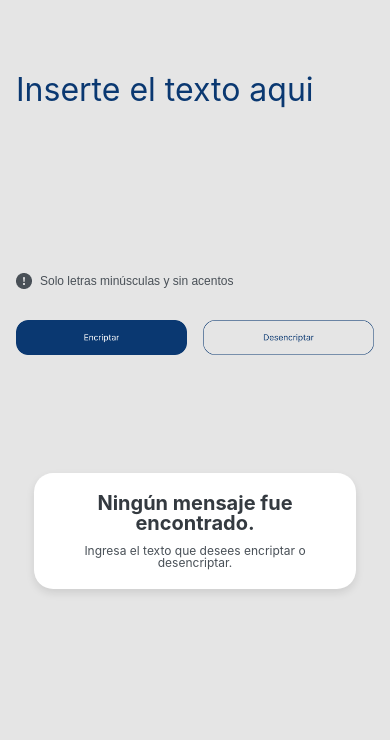
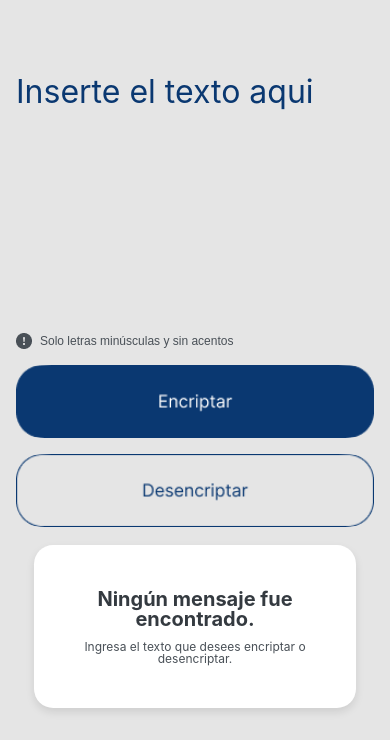
Before and after one commit to rodrigojg35/Encriptador-Challenge, a plain HTML site: page index.html in a window 390 px wide. Shown: the part 104-844 px from the top of the page. Drawn offline with Linux system fonts and the light colour scheme.

Commit message:
mas cambios al css

```diff
--- a/css/estilos.css
+++ b/css/estilos.css
@@ -232,26 +232,35 @@ body {
         width: 100%;
     }
 
-    .seccion{
-        padding-left: 8px;
-    }
-
     .contenedor {
         flex-direction: column;
-        gap: 0.5rem;
+        justify-content: flex-start;
+        align-content: flex-start;
+
         width: 100%;
+        padding: 0 1.5rem;
+        height: 100vh;
+        gap: 0;
     }
 
     .seccion-izquierda, .seccion-derecha {
         width: 100%;
         margin: 0;
-        display: flex;
-        align-items: center;
-        justify-content: center;
+    }
+
+    .seccion {
+        padding-left: 0%;
+        width: 100%;
+        height: 100%;
     }
 
     .img-logo{
-        margin-right: 30rem;
+        margin-right: 85%;
+    }
+
+    .input {
+        width: 100%;
+        height: 70%;
     }
 
     .seccion-botones{
@@ -266,8 +275,11 @@ body {
     .rectangulo {
         margin: 0 auto;
         width: 90%;
-        height: auto;
+        height: 100%;
+
         gap: 1.5rem;
+
+        margin-bottom: 2rem;
     }
 
 
@@ -297,55 +309,73 @@ body {
 /* Media queries para teléfonos */
 @media (max-width: 425px) {
 
-    .input {
-        width: 100%;
-        height: 10rem;
-    }
-
     .contenedor {
         flex-direction: column;
-        align-items: center;
-        justify-content: center; /* Asegura que el contenedor principal esté centrado */
-        gap: 3rem;
-        width: 100%; /* Asegura que el contenedor ocupe el 100% del ancho */
-        padding: 0 1rem; /* Añade un padding para evitar que el contenido toque los bordes */
+        justify-content: flex-start;
+        align-content: flex-start;
+
+        width: 100%;
+        padding: 0 1rem;
+        height: 100vh;
+        gap: 0;
     }
 
     .seccion-izquierda, .seccion-derecha {
         width: 100%;
         margin: 0;
-        display: flex;
-        flex-direction: column; /* Aseguramos que los elementos dentro de las secciones estén en columna */
-        align-items: center;
-        justify-content: center;
-        text-align: center; /* Asegura que el texto dentro de las secciones esté centrado */
     }
 
     .seccion {
         padding-left: 0%;
-        width: 100%; /* Asegura que la sección ocupe el 100% del ancho */
+        width: 100%;
+        height: 100%;
     }
 
+    .input {
+        width: 100%;
+        height: 40%;
+    }
+
+    .seccion-botones{
+        display: flex;
+        flex-direction: column;
+        align-items: center;
+        justify-content: space-between;
+        width: 100%;
+    }
+
+
+
     .img-logo {
-        margin-top: 2rem;
-        margin-right: 0px;
+        margin-right: 90%;
         max-width: 100%; /* Asegura que la imagen no exceda el ancho del contenedor */
     }
 
     .rectangulo {
         margin: 0 auto;
         width: 90%;
-        height: auto;
+        height: 100%;
+
         gap: 1.5rem;
+
+        margin-top: 1rem;
+        margin-bottom: 2rem;
     }
 
     .boton {
-        width: 100% !important; /* Asegúrate de que el botón ocupe el 100% del ancho disponible */
-        max-width: 100% !important; /* Asegúrate de que no haya un límite máximo que impida el crecimiento */
+        max-width: 100% ;
+        width: 100% ;
 
         font-size: 1.2rem; /* Ajusta el tamaño de la fuente para hacer el texto más grande */
-        height: 4rem;
 
+    }
+
+    .regresar-boton{
+        display: block !important;
+    }
+
+    .boton-copiar-expandido{
+        display: none !important;
     }
 
     .img-muñeco {
--- a/js/funciones.js
+++ b/js/funciones.js
@@ -134,8 +134,12 @@ function cambiarASeccionTraduccion() {
 
     rectangulo.style.justifyContent = 'space-between';
 
+    botonCopiar.classList.add('regresar-boton');
+
     botonCopiarExpandido.classList.add('boton-visible');
     botonCopiarExpandido.classList.remove('boton-oculto');
+
+
 
 }
 
```
Also changed, not shown: index.html (+1 -0 lines).
